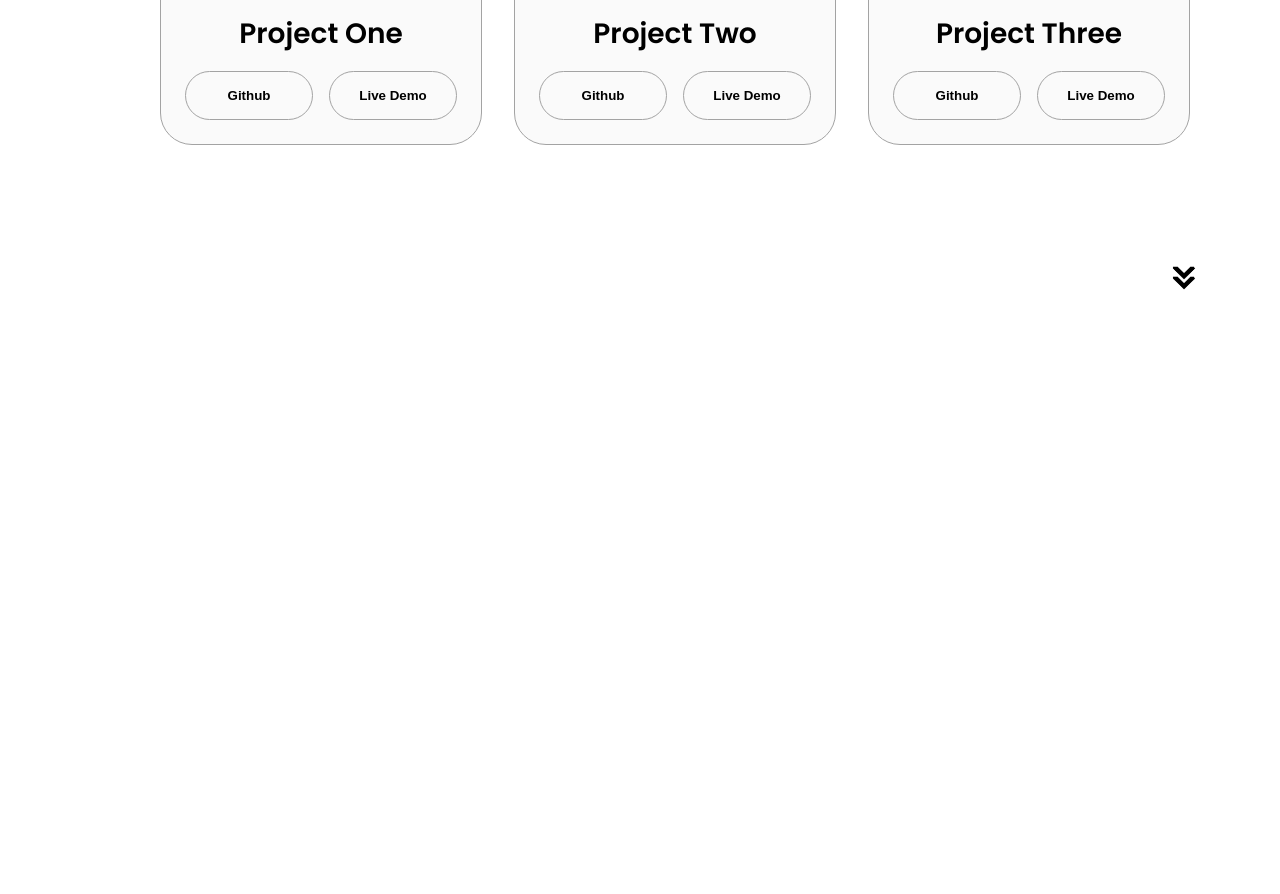
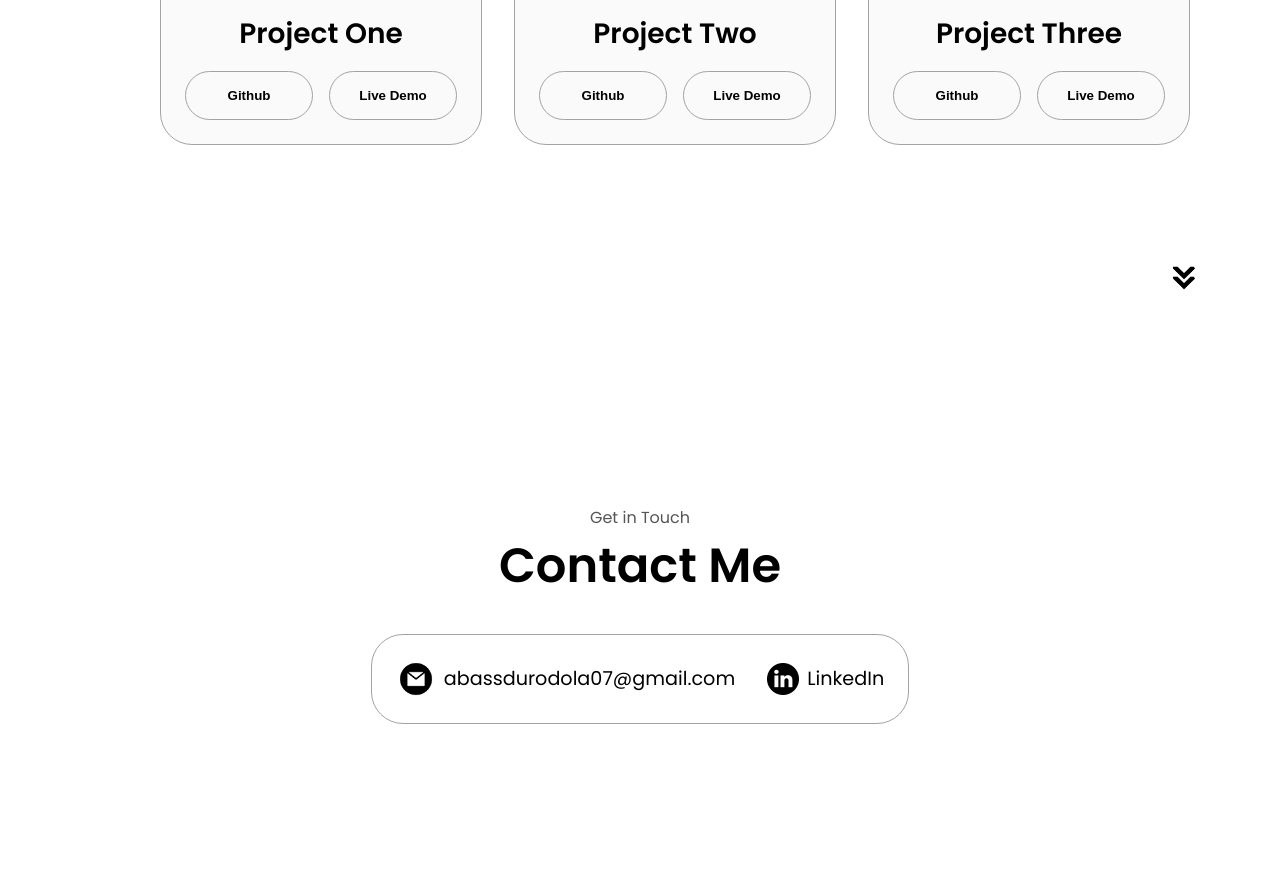
Before and after one commit to gbolahan7/web-portfolio, a plain HTML site: page index.html in a window 1280 px wide. Shown: the part 2746-3640 px from the top of the page. Before the commit the page ends 3080 px from the top, so only its background shows below. Drawn offline with Linux system fonts and the light colour scheme.

Commit message:
contact section dev

```diff
--- a/index.html
+++ b/index.html
@@ -135,7 +135,7 @@
                 class="icon"
               />
               <div>
-                <h3>CSS</h3>
+                <h3>Boostrap</h3>
                 <p>Experienced</p>
               </div>
             </article>
@@ -146,7 +146,7 @@
                 class="icon"
               />
               <div>
-                <h3>SASS</h3>
+                <h3>Tailwind CSS</h3>
                 <p>Intermediate</p>
               </div>
             </article>
@@ -158,7 +158,7 @@
               />
               <div>
                 <h3>JavaScript</h3>
-                <p>Basic</p>
+                <p>Intermediate</p>
               </div>
             </article>
             <article>
@@ -186,7 +186,7 @@
           </div>
         </div>
         <div class="details-container">
-          <h2 class="experience-sub-title">Frontend Development</h2>
+          <h2 class="experience-sub-title">Backend Development</h2>
           <div class="article-container">
             <article>
               <img
@@ -329,6 +329,29 @@
       onclick="location.href='./#contact'"
     />
   </section>
+
+  <section id="contact">
+    <p class="section__text__p1">Get in Touch</p>
+    <h1 class="title">Contact Me</h1>
+    <div class="contact-info-upper-container">
+      <div class="contact-info-container">
+        <img
+          src="./assets/email.png"
+          alt="Email icon"
+          class="icon contact-icon email-icon"
+        />
+        <p><a href="mailto:examplemail@gmail.com">abassdurodola07@gmail.com</a></p>
+      </div>
+      <div class="contact-info-container">
+        <img
+          src="./assets/linkedin.png"
+          alt="LinkedIn icon"
+          class="icon contact-icon"
+        />
+        <p><a href="https://www.linkedin.com/in/abass-durodola">LinkedIn</a></p>
+      </div>
+    </div>
+  </section>
     <script src="script.js"></script>
     <!-- <p>Hello there!</p> -->
 </body>
--- a/style.css
+++ b/style.css
@@ -380,3 +380,43 @@ article .icon {
   color: black;
   border-color: rgb(163, 163, 163);
 }
+
+/* contact me section */
+
+#contact {
+  display: flex;
+  justify-content: center;
+  flex-direction: column;
+  height: 70vh;
+}
+
+.contact-info-upper-container {
+  display: flex;
+  justify-content: center;
+  border-radius: 2rem;
+  border: rgb(53, 53, 53) 0.1rem solid;
+  border-color: rgb(163, 163, 163);
+  background: (250, 250, 250);
+  margin: 2rem auto;
+  padding: 0.5rem;
+}
+
+.contact-info-container {
+  display: flex;
+  align-items: center;
+  justify-content: center;
+  gap: 0.5rem;
+  margin: 1rem;
+}
+
+.contact-info-container p {
+  font-size: larger;
+}
+
+.contact-icon {
+  cursor: default;
+}
+
+.email-icon {
+  height: 2.5rem;
+}
```
